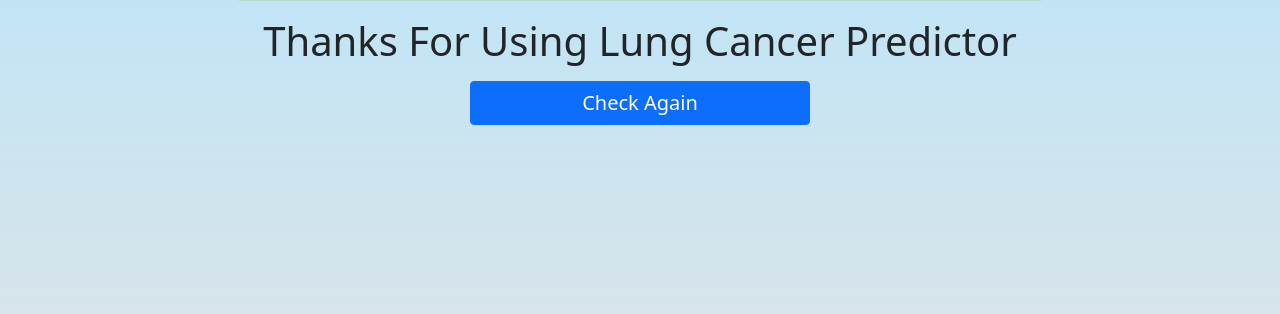
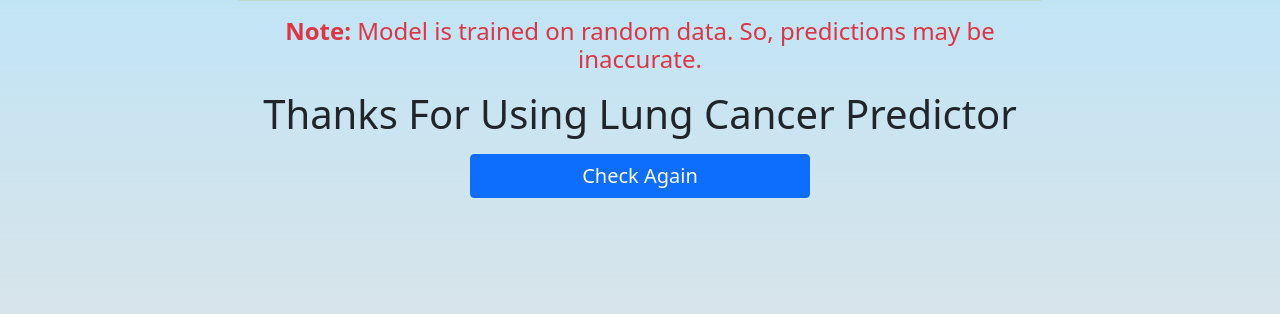
Before and after one commit to The-Coding-Hub/Lung-Cancer-Predictor, a Flask app: template Templates/result.html in a window 1280 px wide. Shown: the part 274-588 px from the top of the page. Run offline with Flask 2, Linux system fonts and the light colour scheme; the template is opened without the code that fills it, so the values that code supplies are empty; parts of the project's set-up code (start-up, migrations or seed data) failed here and were passed over.

Commit message:
Disclaimer Message Added to Result Page

```diff
--- a/Templates/result.html
+++ b/Templates/result.html
@@ -22,6 +22,7 @@
     </div>
   </div>
   {% endif %}
+  <h4 class="h4 text-center text-danger my-3"><strong>Note: </strong>Model is trained on random data. So, predictions may be inaccurate.</h4>
   <h1 class="h1 text-center my-2">Thanks For Using Lung Cancer Predictor</h1>
   <button class="btn btn-primary my-3" id="sub-btn">Check Again</button>
 </div>
```
